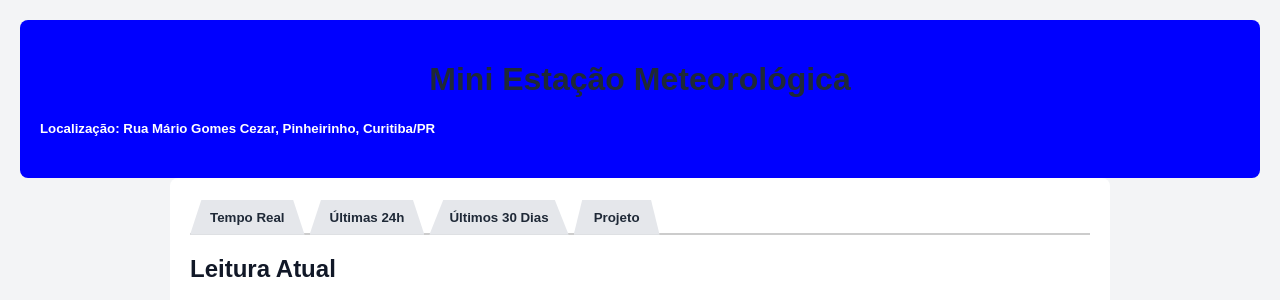
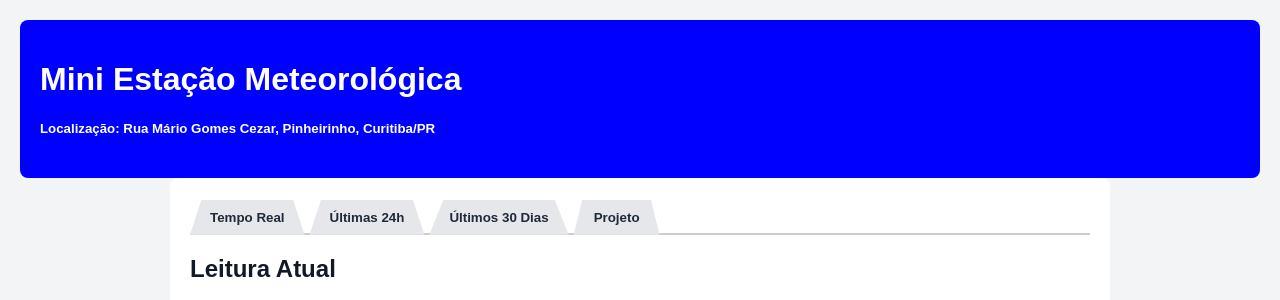
Before and after one commit to ArkhosAggelos/estacao_meteorologica, a website: page site/index.html in a window 1280 px wide. Drawn offline with nearby package versions, Linux system fonts and the light colour scheme; no server answers.

Commit message:
Atualizar o style.css

```diff
--- a/site/style.css
+++ b/site/style.css
@@ -19,11 +19,6 @@ header {
   background: white;
   border-radius: 8px;
   padding: 20px;
-}
-
-h1 {
-  text-align: center;
-  color: #1f2937;
 }
 
 .tabs {
```
